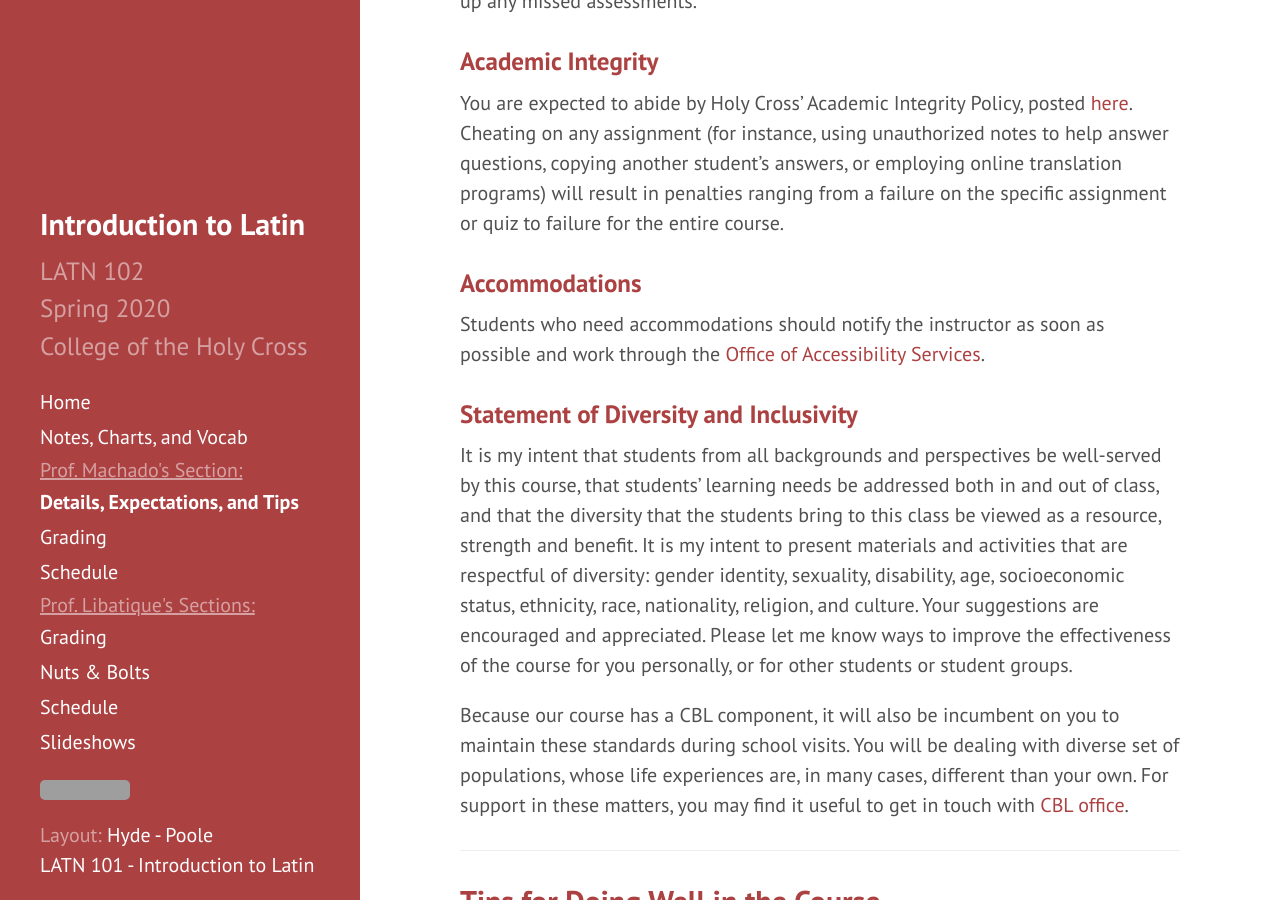
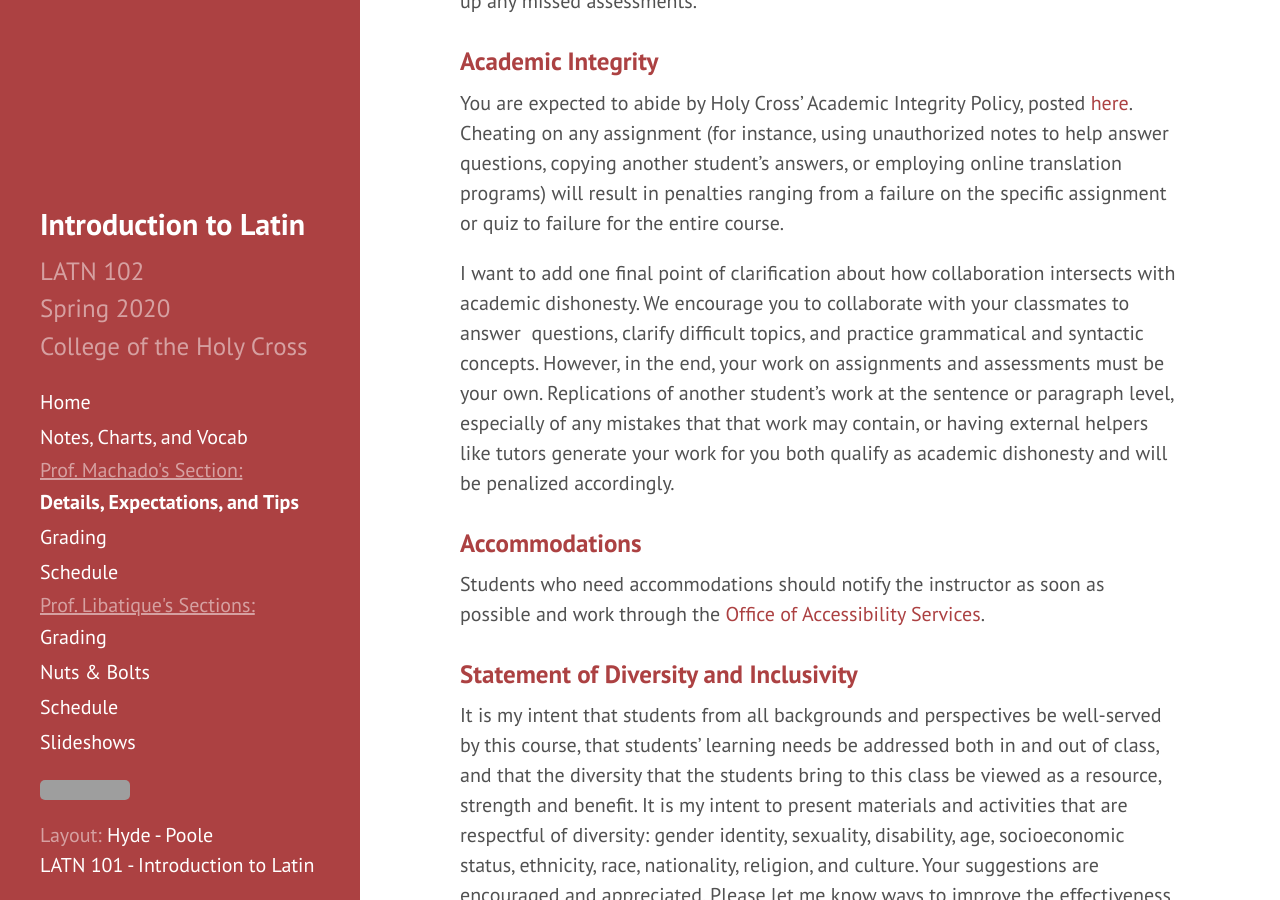
Before and after one commit to DLibatique/LATN102-S20, a Jekyll site: the page built from _pages/details-expectations-tips-DM.md, in a window 1280 px wide and 900 px high, scrolled down 1716 px. Built offline with Jekyll 4.4.1, drawn with Linux system fonts in a browser that asks for light colours; grey boxes are pictures that could not be loaded.

Commit message:
Added in stuff about academic dishonesty

```diff
--- a/_pages/details-expectations-tips-DM.md
+++ b/_pages/details-expectations-tips-DM.md
@@ -36,6 +36,8 @@ If you miss or are going to miss class, please e-mail me to let me know what is
 
 You are expected to abide by Holy Cross’ Academic Integrity Policy, posted [here](https://catalog.holycross.edu/requirements-policies/academic-policies/#academicintegritytext). Cheating on any assignment (for instance, using unauthorized notes to help answer questions, copying another student’s answers, or employing online translation programs) will result in penalties ranging from a failure on the specific assignment or quiz to failure for the entire course.
 
+I want to add one final point of clarification about how collaboration intersects with academic dishonesty. We encourage you to collaborate with your classmates to answer  questions, clarify difficult topics, and practice grammatical and syntactic concepts. However, in the end, your work on assignments and assessments must be your own. Replications of another student's work at the sentence or paragraph level, especially of any mistakes that that work may contain, or having external helpers like tutors generate your work for you both qualify as academic dishonesty and will be penalized accordingly.
+
 ### Accommodations
 
 Students who need accommodations should notify the instructor as soon as possible and work through the [Office of Accessibility Services](https://www.holycross.edu/health-wellness-and-access/office-accessibility-services).
```
